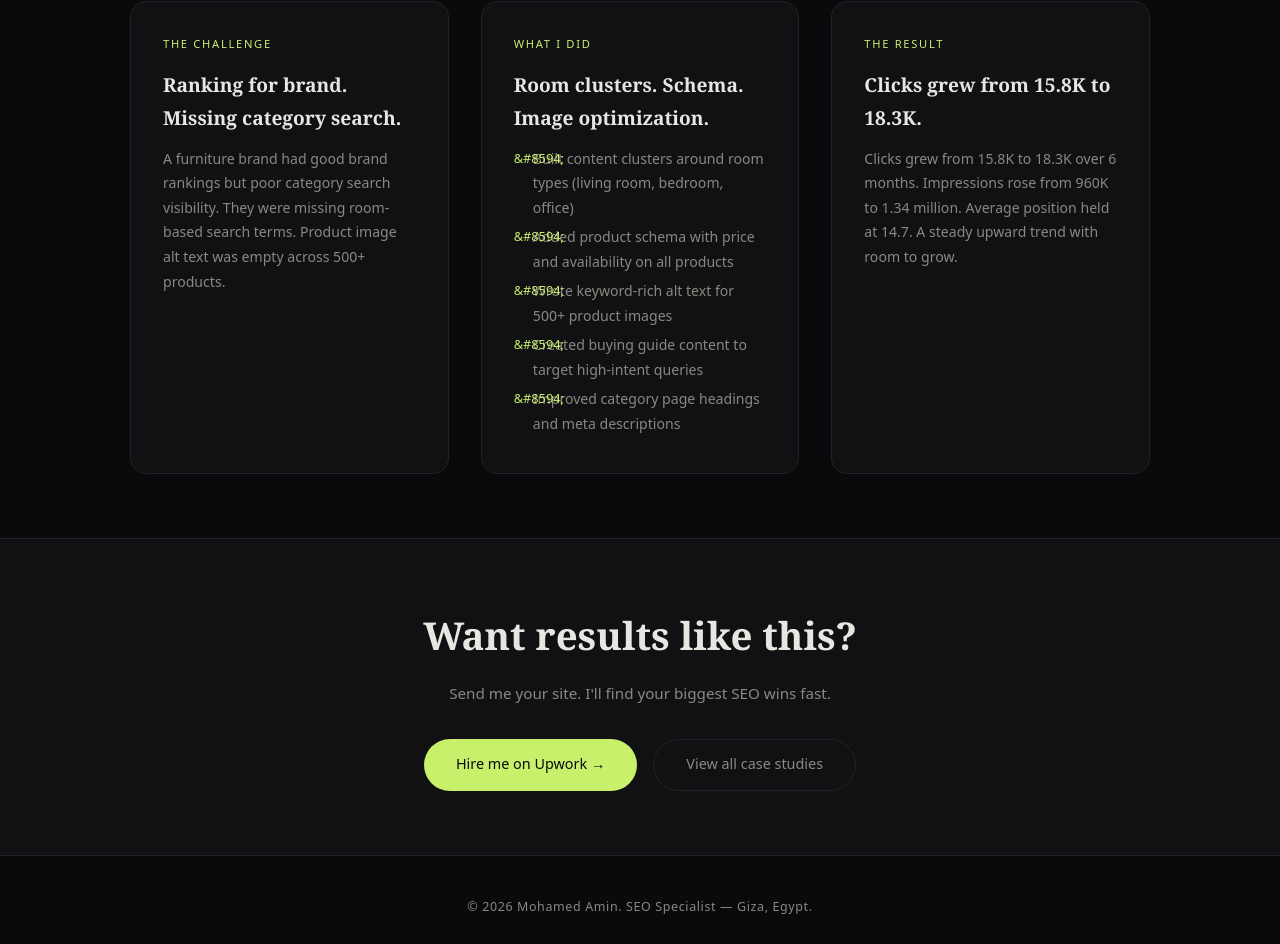
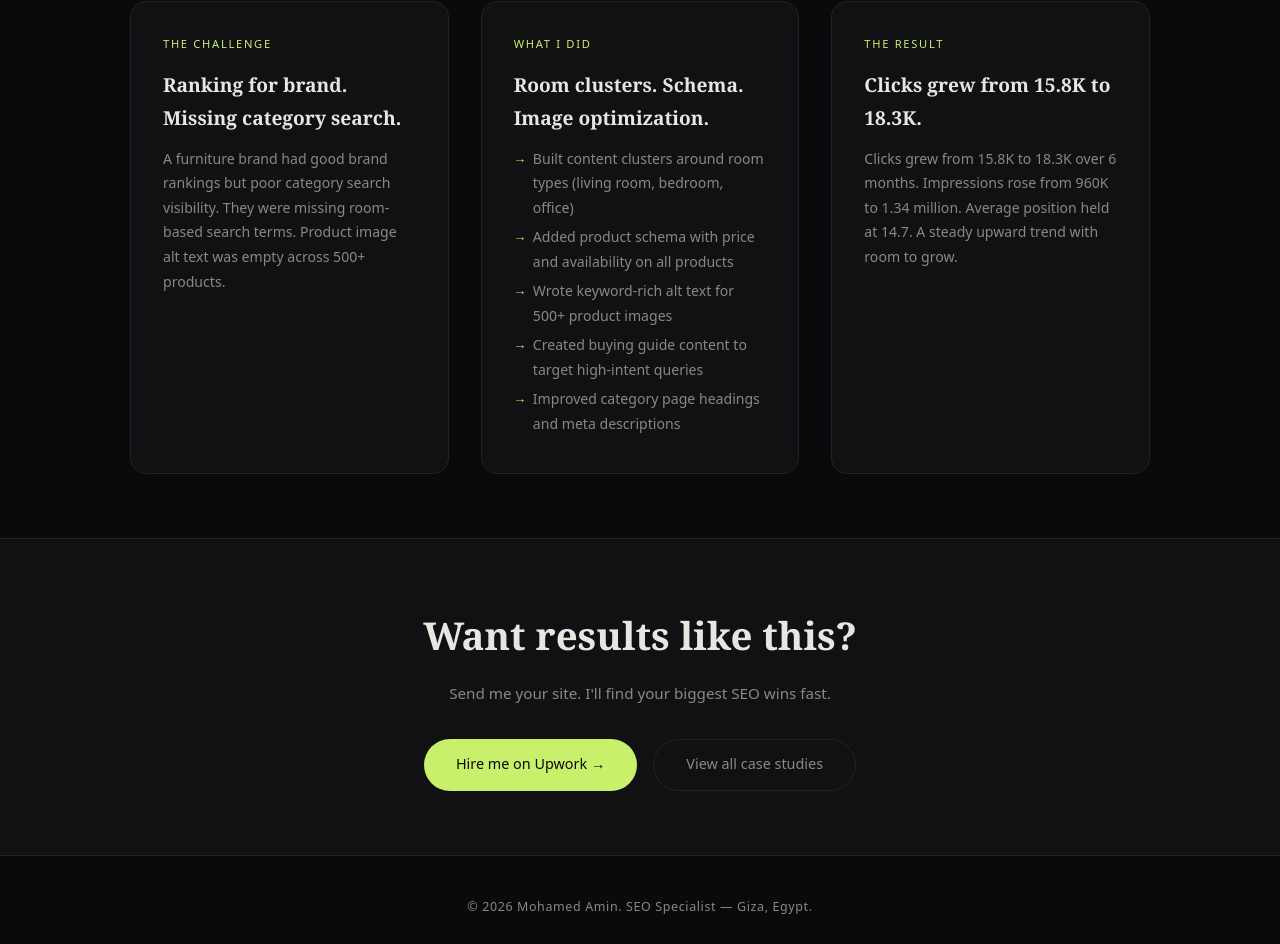
Before and after one commit to MohamedA025/New-Portofolio, a plain HTML site: page case-studies/furniture.html in a window 1280 px wide. Shown: the part 1299-2243 px from the top of the page. Drawn offline with Linux system fonts and the light colour scheme.

Commit message:
Initial commit

```diff
--- a/css/case-study.css
+++ b/css/case-study.css
@@ -60,7 +60,7 @@
 .cs-story-section p { font-size: .88rem; color: var(--text-muted); line-height: 1.75; }
 .cs-story-section ul { list-style: none; padding: 0; }
 .cs-story-section ul li { font-size: .88rem; color: var(--text-muted); line-height: 1.75; padding-left: 1.2rem; position: relative; margin-bottom: .3rem; }
-.cs-story-section ul li::before { content: '&#8594;'; position: absolute; left: 0; color: var(--accent); font-size: .8rem; }
+.cs-story-section ul li::before { content: '→'; position: absolute; left: 0; color: var(--accent); font-size: .8rem; }
 
 /* ── CS CTA BAR ── */
 .cs-cta { background: var(--bg-card); border-top: 1px solid var(--border); padding: 4rem 2.5rem; text-align: center; }
```
Also changed, not shown: css/main.css (+1 -1 lines).
